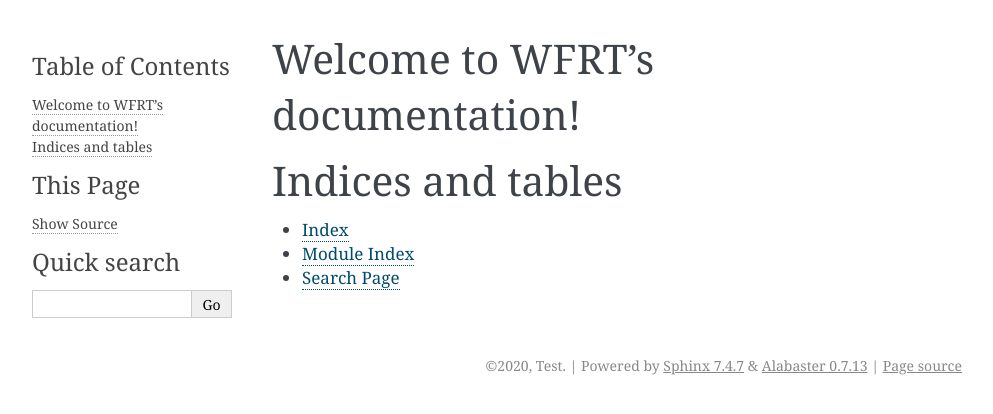
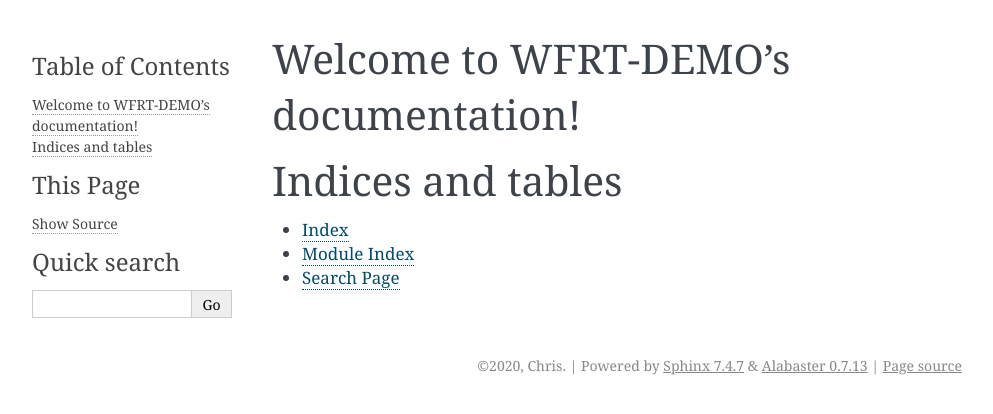
Before and after one commit to tc637/wfrt-demo, a Sphinx documentation site: the page built from docs/source/index.rst, in a window 1280 px wide. Shown: the top 414 px of the page, without its empty margins (148-1141 px from the left). Built offline with Sphinx 7.4.7, drawn with Linux system fonts in a browser that asks for light colours.

Commit message:
added docs

```diff
--- a/docs/source/conf.py
+++ b/docs/source/conf.py
@@ -17,9 +17,9 @@
 
 # -- Project information -----------------------------------------------------
 
-project = 'WFRT'
-copyright = '2020, Test'
-author = 'Test'
+project = 'WFRT-DEMO'
+copyright = '2020, Chris'
+author = 'Chris'
 
 
 # -- General configuration ---------------------------------------------------
--- a/docs/source/index.rst
+++ b/docs/source/index.rst
@@ -1,5 +1,10 @@
-Welcome to WFRT's documentation!
-=================================
+.. WFRT-DEMO documentation master file, created by
+   sphinx-quickstart on Wed Sep 16 13:47:52 2020.
+   You can adapt this file completely to your liking, but it should at least
+   contain the root `toctree` directive.
+
+Welcome to WFRT-DEMO's documentation!
+=====================================
 
 .. toctree::
    :maxdepth: 2
```
Also changed, not shown: 9 other files.
